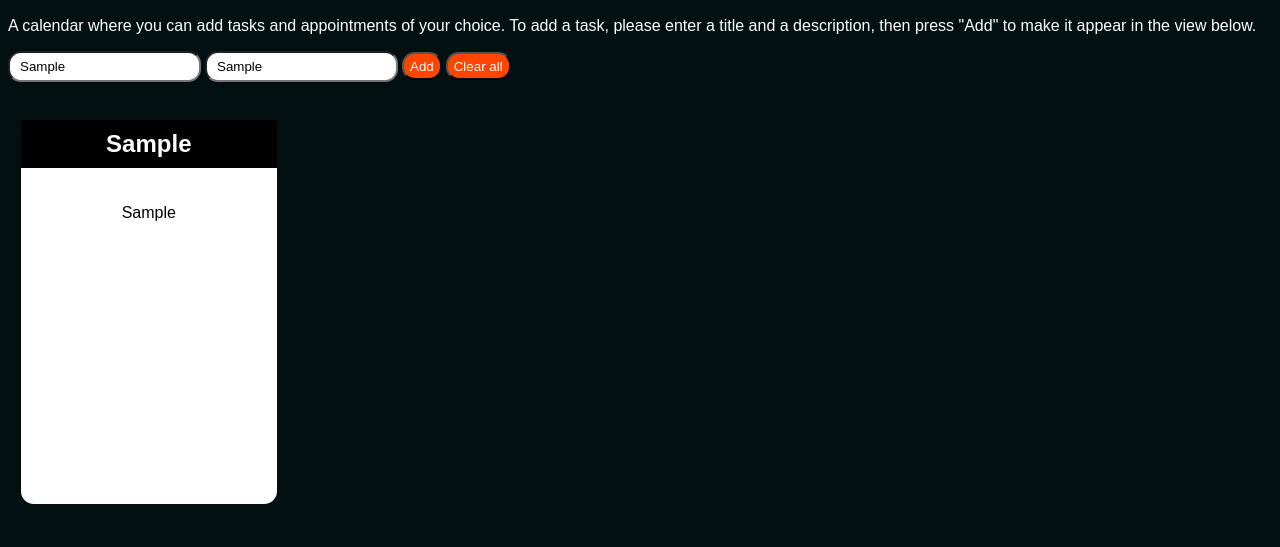
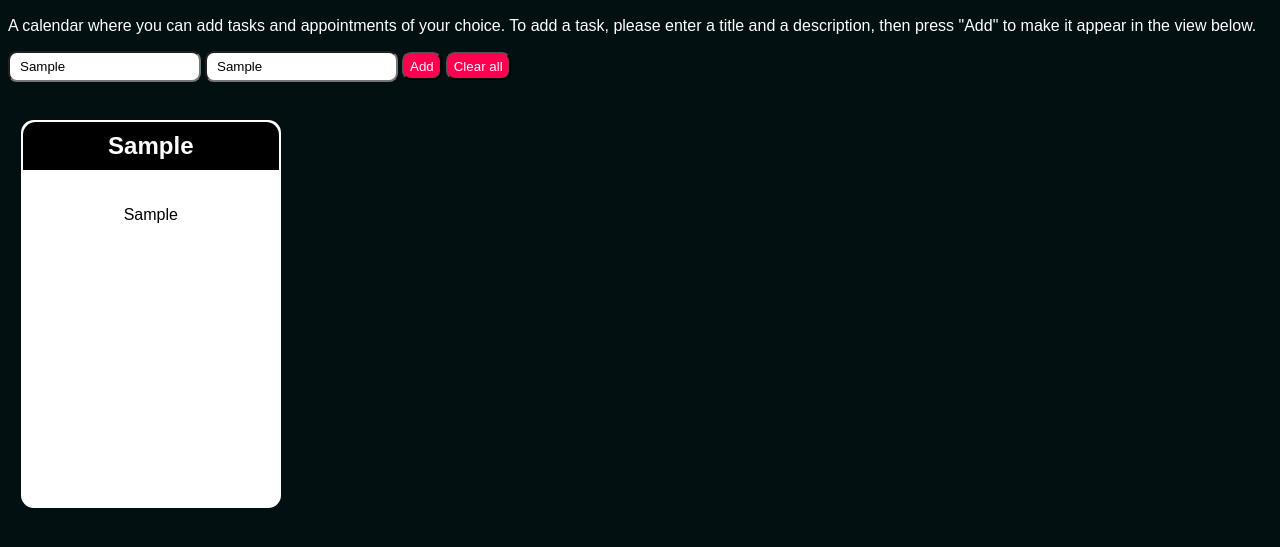
Before and after one commit to Melker-365/Calendar, a plain HTML site: page index.html in a window 1280 px wide. Both pictures are taken after typing "Sample", "Sample" into the empty fields and a click on the button "Add". Shown: the part 51-598 px from the top of the page. Drawn offline with Linux system fonts and the light colour scheme.

Commit message:
Update style.css

```diff
--- a/style.css
+++ b/style.css
@@ -9,12 +9,12 @@ h2, p {
 input {
     height: 25px;
     padding-left: 10px;
-    border-radius: 1vw;
+    border-radius: 0.7vw;
 }
 button {
     height: 28px;
-    border-radius: 1vw;
-    background-color: orangered;
+    border-radius: 0.7vw;
+    background-color: rgb(255, 0, 81);
     color: white
 }
 
@@ -41,6 +41,8 @@ button {
 
     border-radius: 1vw;
     border: 2px;
+    border-color: white;
+    border-style: solid;
     mask-border-width: 2px;
 
 }
@@ -55,4 +57,6 @@ button {
     padding-bottom: 10px;
     margin-top: 0;
     text-align: center;
+    border-top-left-radius: 1vw;
+    border-top-right-radius: 1vw;
 }
```
